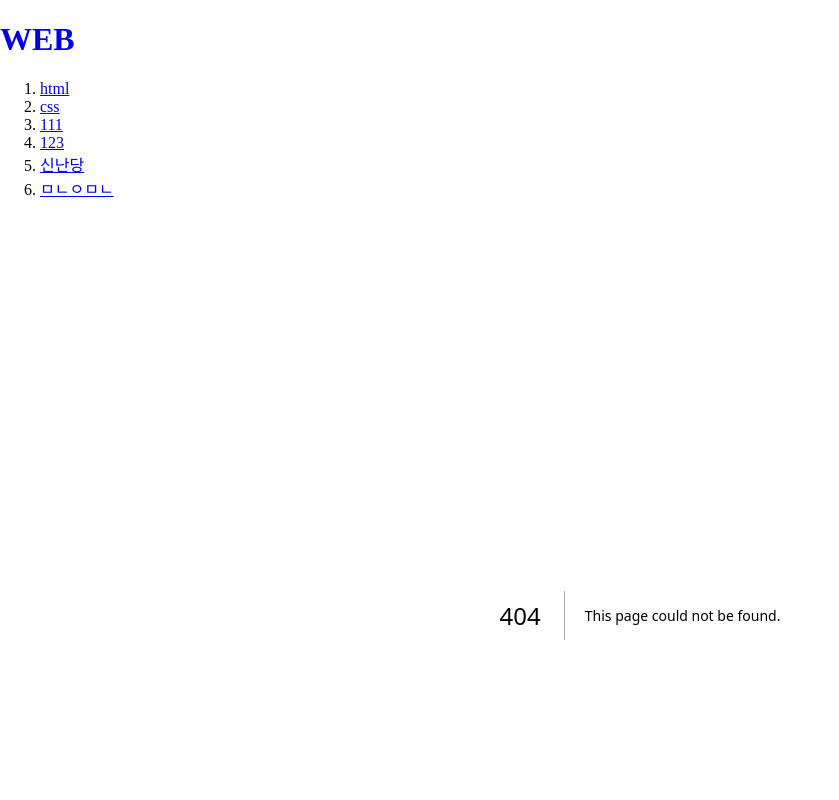
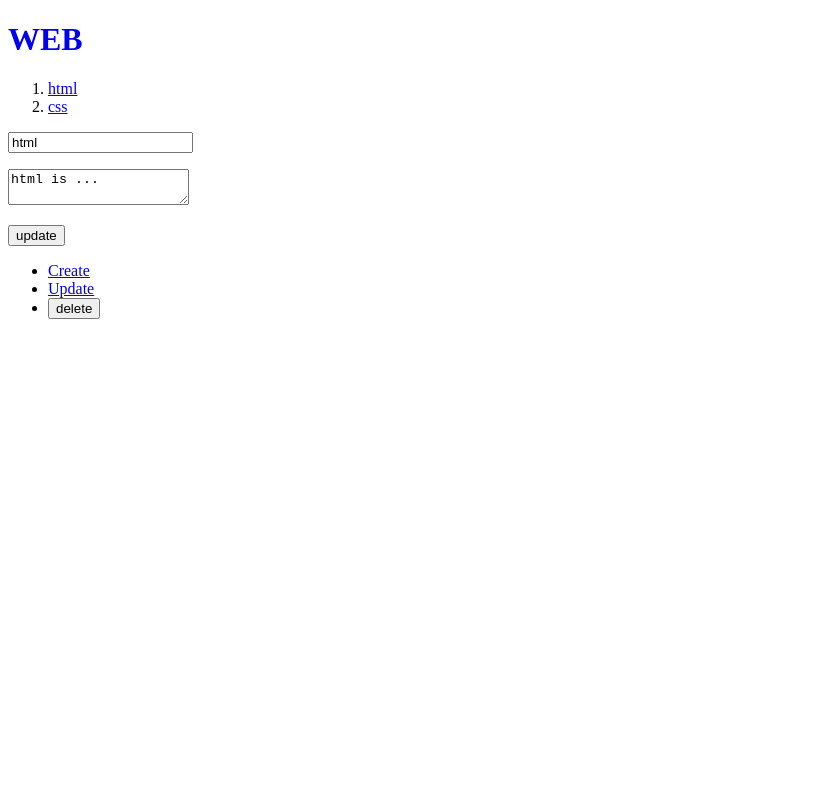
Before and after one commit to ddullgi/next-app-router-study, a Next.js app: page /update/1 in a window 1280 px wide. Before the commit this address had no page. Shown: the top 800 px of the page, without its empty margins (0-839 px from the left). Built offline with nearby package versions, Linux system fonts and the light colour scheme; data requests are answered from the project's data file.

Commit message:
feat. 데이터 패칭 & CRUD

```diff
--- a/db.json
+++ b/db.json
@@ -9,26 +9,6 @@
       "id": 2,
       "title": "css",
       "body": "css is ..."
-    },
-    {
-      "title": "111",
-      "body": "111",
-      "id": 3
-    },
-    {
-      "title": "123",
-      "body": "1231",
-      "id": 4
-    },
-    {
-      "title": "신난당",
-      "body": "신나요",
-      "id": 5
-    },
-    {
-      "title": "ㅁㄴㅇㅁㄴ",
-      "body": "ㅁㄴㅇㅁㄴㅇ",
-      "id": 6
     }
   ],
   "posts": [
--- a/src/app/(crud)/read/[id]/page.tsx
+++ b/src/app/(crud)/read/[id]/page.tsx
@@ -1,6 +1,8 @@
 export default async function Read({ params }: { params: { id: string } }) {
   const id = params.id;
-  const resp = await fetch(`http://localhost:9999/topics/${id}`);
+  const resp = await fetch(`http://localhost:9999/topics/${id}`, {
+    cache: "no-store",
+  });
   const topic = await resp.json();
   return (
     <>
--- /dev/null
+++ b/src/app/(crud)/update/[id]/page.tsx
@@ -0,0 +1,64 @@
+"use client";
+import { useRouter } from "next/navigation";
+import { useEffect, useState } from "react";
+
+export default function Update({ params }: { params: { id: string } }) {
+  const router = useRouter();
+  const [title, setTitle] = useState();
+  const [body, setBody] = useState();
+  const id = params.id;
+  useEffect(() => {
+    fetch(`http://localhost:9999/topics/${id}`)
+      .then((res) => res.json())
+      .then((result) => {
+        setTitle(result.title);
+        setBody(result.body);
+      });
+  }, [id]);
+
+  return (
+    <form
+      onSubmit={(e: any) => {
+        e.preventDefault();
+        const title = e.target.title.value;
+        const body = e.target.body.value;
+        const options = {
+          method: "PATCH",
+          headers: {
+            "Content-Type": "application/json",
+          },
+          body: JSON.stringify({ title, body }),
+        };
+
+        fetch(`http://localhost:9999/topics/${id}`, options)
+          .then((res) => res.json())
+          .then((result) => {
+            const lastid = result.id;
+            router.push(`/read/${lastid}`);
+            router.refresh();
+          });
+      }}
+    >
+      <p>
+        <input
+          type="text"
+          name="title"
+          placeholder="title"
+          value={title}
+          onChange={(e: any) => setTitle(e.target.value)}
+        />
+      </p>
+      <p>
+        <textarea
+          name="body"
+          placeholder="body"
+          value={body}
+          onChange={(e: any) => setBody(e.target.value)}
+        ></textarea>
+      </p>
+      <p>
+        <input type="submit" value="update" />
+      </p>
+    </form>
+  );
+}
--- /dev/null
+++ b/src/app/Control.tsx
@@ -0,0 +1,39 @@
+"use client";
+import Link from "next/link";
+import { useParams, useRouter } from "next/navigation";
+
+export function Control() {
+  const params = useParams();
+  const router = useRouter();
+  const id = params.id;
+
+  return (
+    <ul>
+      <li>
+        <Link href="/create">Create</Link>
+      </li>
+      {id ? (
+        <>
+          <li>
+            <Link href={`/update/${id}`}>Update</Link>
+          </li>
+          <li>
+            <input
+              type="button"
+              value="delete"
+              onClick={() => {
+                const options = { method: "DELETE" };
+                fetch(`http://localhost:9999/topics/${id}`, options)
+                  .then((res) => res.json())
+                  .then(() => {
+                    router.push("/");
+                    router.refresh();
+                  });
+              }}
+            />
+          </li>
+        </>
+      ) : null}
+    </ul>
+  );
+}
--- a/src/app/layout.tsx
+++ b/src/app/layout.tsx
@@ -1,6 +1,7 @@
 import Link from "next/link";
 import "./globals.css";
 import type { Metadata } from "next";
+import { Control } from "./Control";
 
 export const metadata: Metadata = {
   title: "Web tutorials",
@@ -30,17 +31,7 @@ export default async function RootLayout({
           })}
         </ol>
         {children}
-        <ul>
-          <li>
-            <Link href="/create">Create</Link>
-          </li>
-          <li>
-            <Link href="/update/1">Update</Link>
-          </li>
-          <li>
-            <input type="button" value="delete" />
-          </li>
-        </ul>
+        <Control />
       </body>
     </html>
   );
--- a/src/app/page.tsx
+++ b/src/app/page.tsx
@@ -4,7 +4,7 @@ export default function Home() {
   return (
     <>
       <h2>Welcome</h2>
-      Hello, WEB!
+      <p>Hello, WEB!</p>
       <img src="/hello.png" />
     </>
   );
```
